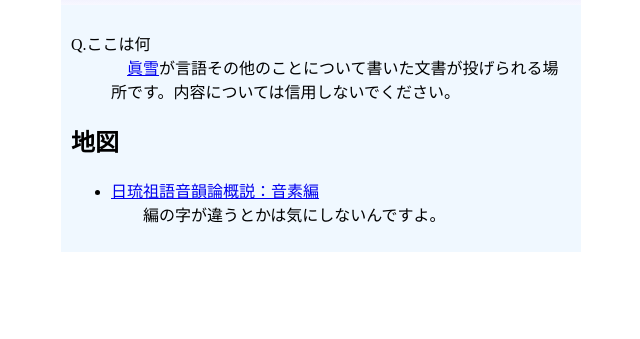
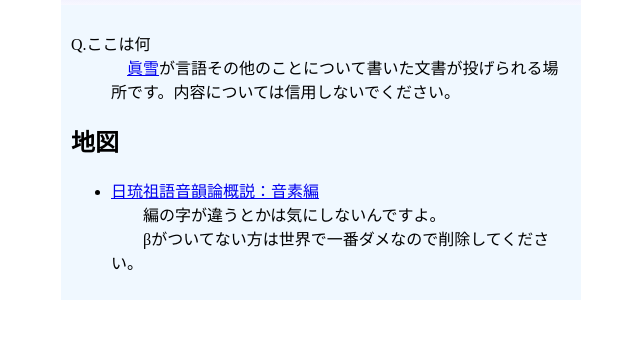
Before and after one commit to MAJUKYI/Japonic, a plain HTML site: page index.html in a window 1280 px wide. Shown: the part 103-442 px from the top of the page, without its empty margins (319-959 px from the left). Drawn offline with Linux system fonts and the light colour scheme.

Commit message:
リンクを変更。

```diff
--- a/index.html
+++ b/index.html
@@ -30,7 +30,9 @@
       地図
     </h2>
     <ul>
-      <li><a href="./日琉祖語音韻論概説：音素編.pdf">日琉祖語音韻論概説：音素編</a><br>　　編の字が違うとかは気にしないんですよ。</li>
+      <li><a href="./日琉祖語音韻論概説(β)：音素編.pdf">日琉祖語音韻論概説：音素編</a>
+        <br>　　編の字が違うとかは気にしないんですよ。
+        <br>　　βがついてない方は世界で一番ダメなので削除してください。</li>
     </ul>
   </article>
   </div>
```
